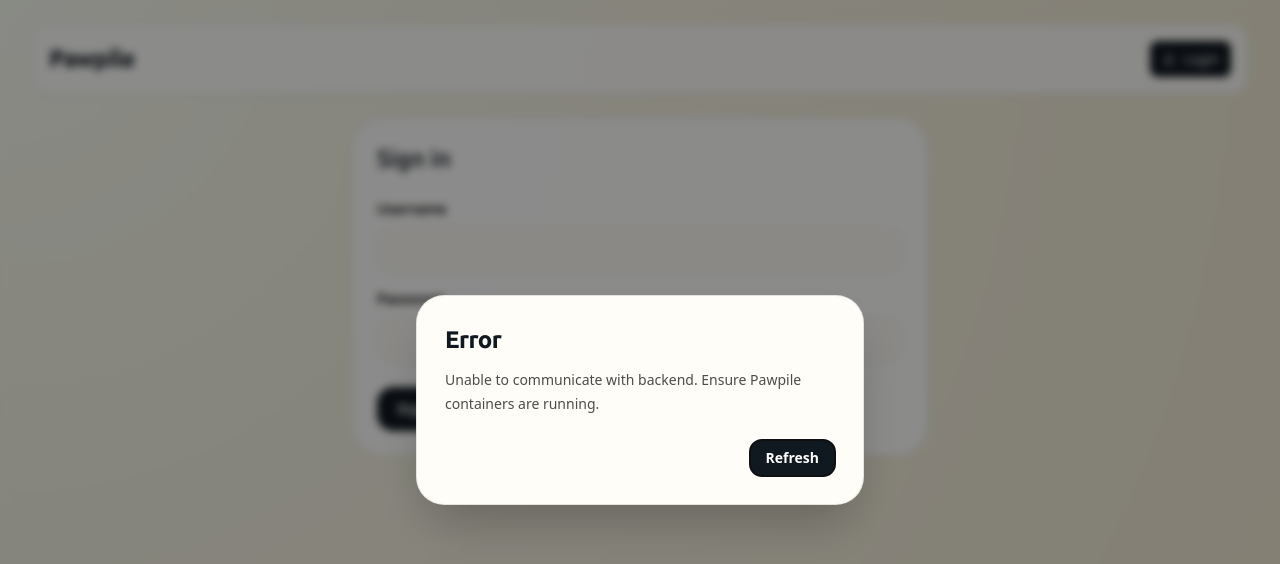
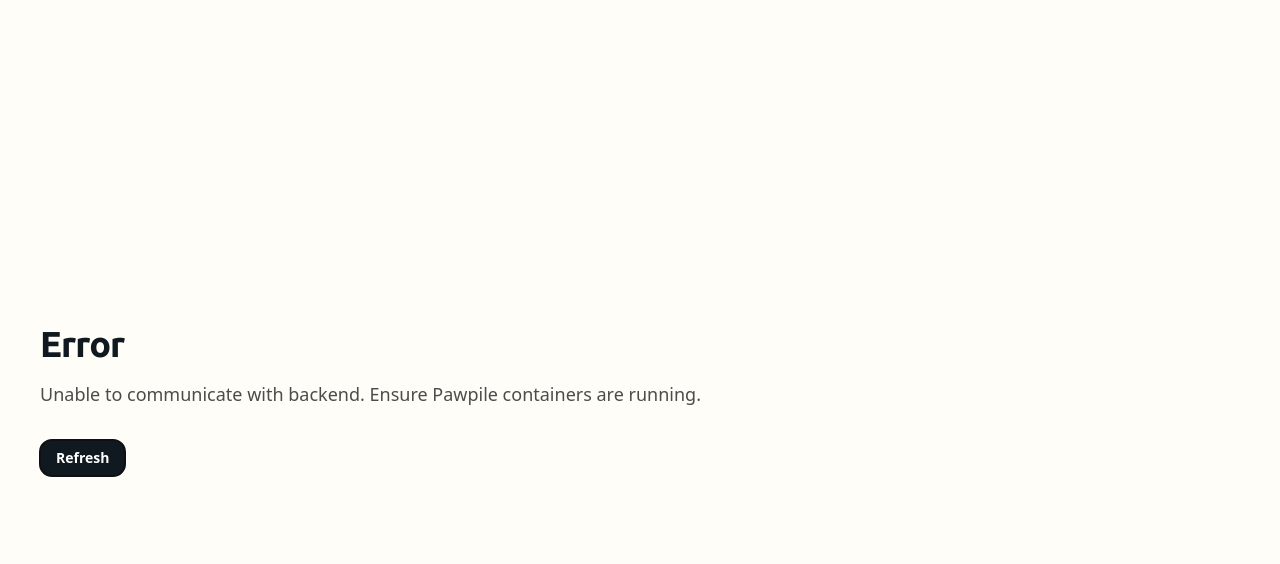
Before and after one commit to michaelstaake/Pawpile, a React (Vite) app in the folder frontend/: page /login in a window 1280 px wide. Shown: the top 564 px of the page. Built offline with nearby package versions, Linux system fonts and the light colour scheme; no server answers.

Commit message:
adjusted backend disconnect error design

```diff
--- a/frontend/src/App.tsx
+++ b/frontend/src/App.tsx
@@ -283,13 +283,22 @@
         </div>
       </MobileNavProvider>
 
-      <Modal open={showBackendUnavailableModal} onClose={() => {}} labelledBy="backend-unavailable-title" describedBy="backend-unavailable-description" panelClassName="max-w-md">
-        <div className="p-6 sm:p-7">
-          <h2 id="backend-unavailable-title" className="font-display text-2xl font-semibold tracking-tight text-ink">Error</h2>
-          <p id="backend-unavailable-description" className="mt-3 text-sm leading-6 text-black/70">
+      <Modal
+        open={showBackendUnavailableModal}
+        onClose={() => {}}
+        labelledBy="backend-unavailable-title"
+        describedBy="backend-unavailable-description"
+        fullScreen
+        overlayClassName="bg-[#fffdf7]"
+        layoutClassName="items-stretch justify-stretch"
+        panelClassName="flex min-h-dvh w-full max-w-none flex-col"
+      >
+        <div className="flex min-h-dvh flex-col justify-center px-6 py-10 sm:px-10">
+          <h2 id="backend-unavailable-title" className="font-display text-3xl font-semibold tracking-tight text-ink sm:text-4xl">Error</h2>
+          <p id="backend-unavailable-description" className="mt-4 max-w-2xl text-base leading-7 text-black/70 sm:text-lg">
             {BACKEND_UNAVAILABLE_MESSAGE}
           </p>
-          <div className="mt-6 flex justify-end">
+          <div className="mt-8 flex justify-start">
             <button
               type="button"
               onClick={() => window.location.reload()}
--- a/frontend/src/components/ui/Modal.tsx
+++ b/frontend/src/components/ui/Modal.tsx
@@ -123,7 +123,7 @@
           aria-labelledby={labelledBy}
           aria-describedby={describedBy}
           tabIndex={-1}
-          className={`relative z-[101] w-full max-h-[calc(100dvh-4rem)] overflow-y-auto rounded-[28px] border border-black/10 bg-[#fffdf7] shadow-2xl outline-none overscroll-contain sm:max-h-[min(calc(100dvh-7rem),860px)] ${panelClassName}`}
+          className={`relative z-[101] w-full overflow-y-auto outline-none overscroll-contain ${fullScreen ? "min-h-dvh max-h-none rounded-none border-0 bg-[#fffdf7] shadow-none" : "max-h-[calc(100dvh-4rem)] rounded-[28px] border border-black/10 bg-[#fffdf7] shadow-2xl sm:max-h-[min(calc(100dvh-7rem),860px)]"} ${panelClassName}`}
         >
           {children}
         </div>
```
